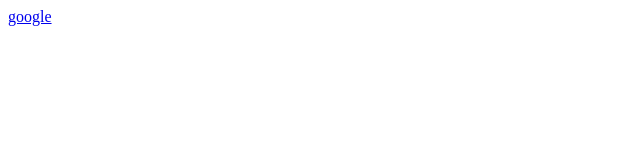
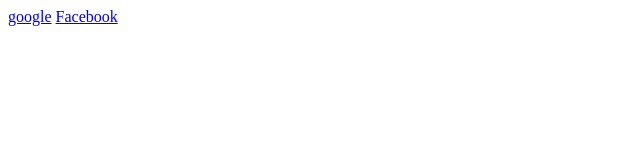
Before and after one commit to bkd-mba-fbi/TestRepo, a plain HTML site: page index.html in a window 1280 px wide. Shown: the full height of the page, 0-640 px from the left. Drawn offline with Linux system fonts and the light colour scheme.

```diff
--- a/index.html
+++ b/index.html
@@ -1 +1,5 @@
 <a href="www.google.ch">google</a>
+<!--          "retirejs": {
+ -->
+
+ <a href="www.facebook.com">Facebook</a>
```
Also changed, not shown: 1 other file.
